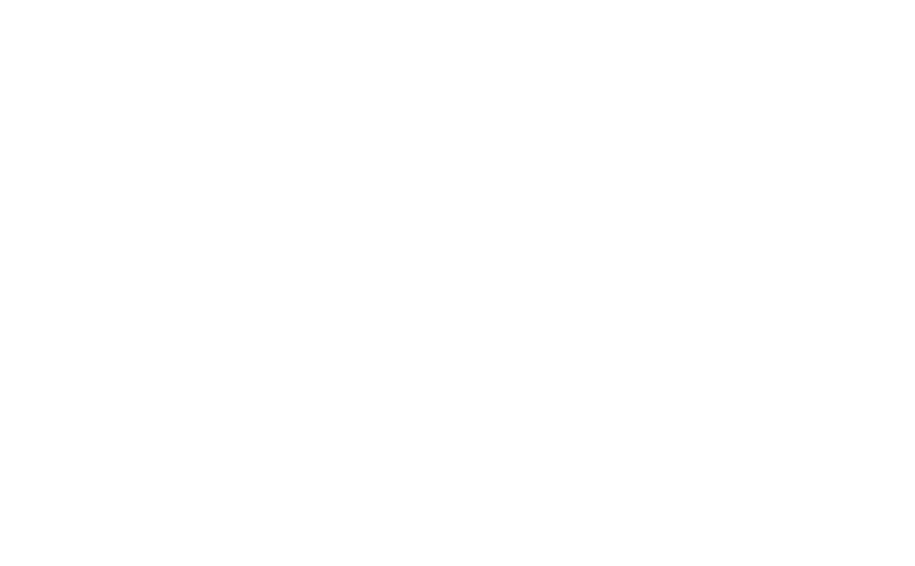
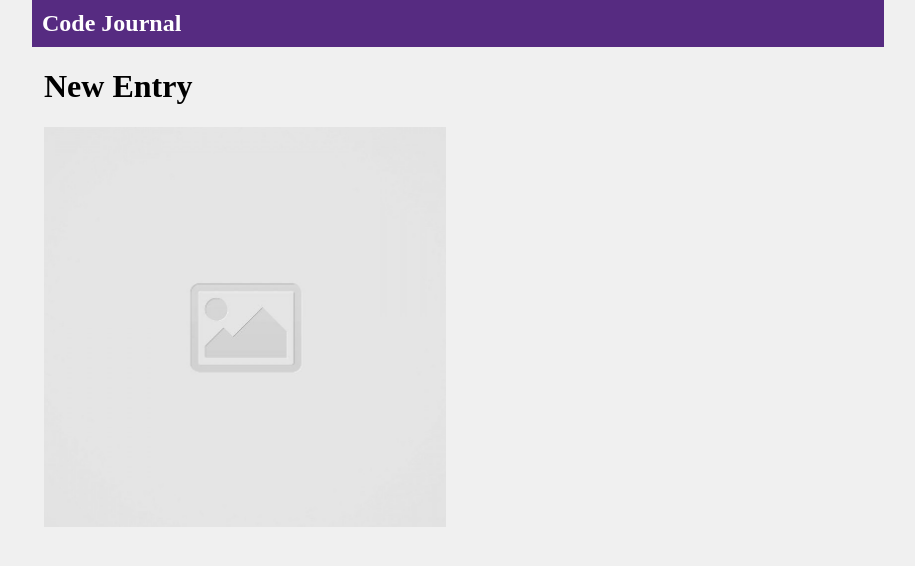
Before and after one commit to cam-peck/code-journal, a website: page index.html in a window 1280 px wide. Shown: the whole page, without its empty margins (182-1097 px from the left). Drawn offline with Linux system fonts and the light colour scheme.

Commit message:
add header with purple background and div to store entry form in index.html

```diff
--- a/css/styles.css
+++ b/css/styles.css
@@ -0,0 +1,22 @@
+body {
+  background-color: #f0f0f0;
+}
+
+img {
+  height: 400px;
+  width: 100%;
+  object-fit: cover;
+}
+
+/* header */
+.header {
+  background-color: #562b81;
+  color: white;
+  padding: 10px;
+}
+
+.m-0 {
+  margin: 0;
+}
+
+/* header */
--- a/index.html
+++ b/index.html
@@ -16,10 +16,26 @@
   <link rel="stylesheet" href="css/styles.css">
 </head>
 <body>
-  <header>
-  </header>
-  <main>
-  </main>
+  <div class="container">
+    <header>
+      <div class="header">
+        <h2 class="m-0">Code Journal</h2>
+      </div>
+    </header>
+    <main>
+      <div class="row column-full">
+        <h1>New Entry</h1>
+      </div>
+      <div class="row column-half">
+        <img src="images/placeholder-image-square.jpg" alt="placeholder-img">
+      </div>
+      <div data-view="entry-form">
+        <form action="" method="GET">
+          <div></div>
+        </form>
+      </div>
+    </main>
+  </div>
   <script src="js/data.js"></script>
   <script src="js/main.js"></script>
 </body>
```
